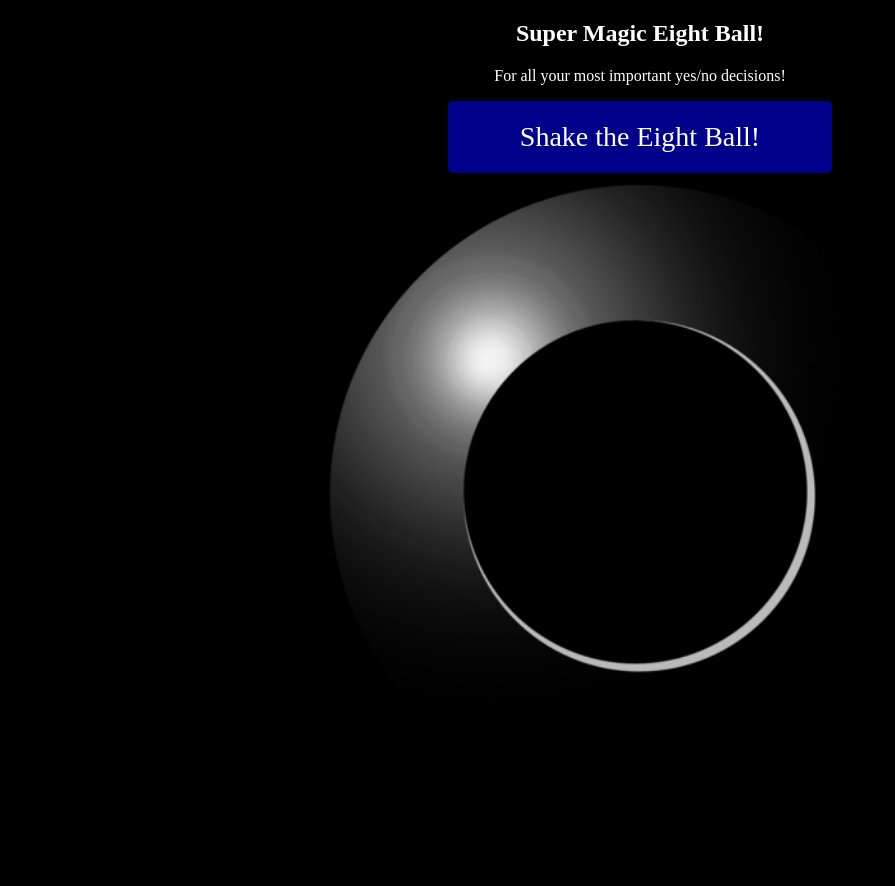
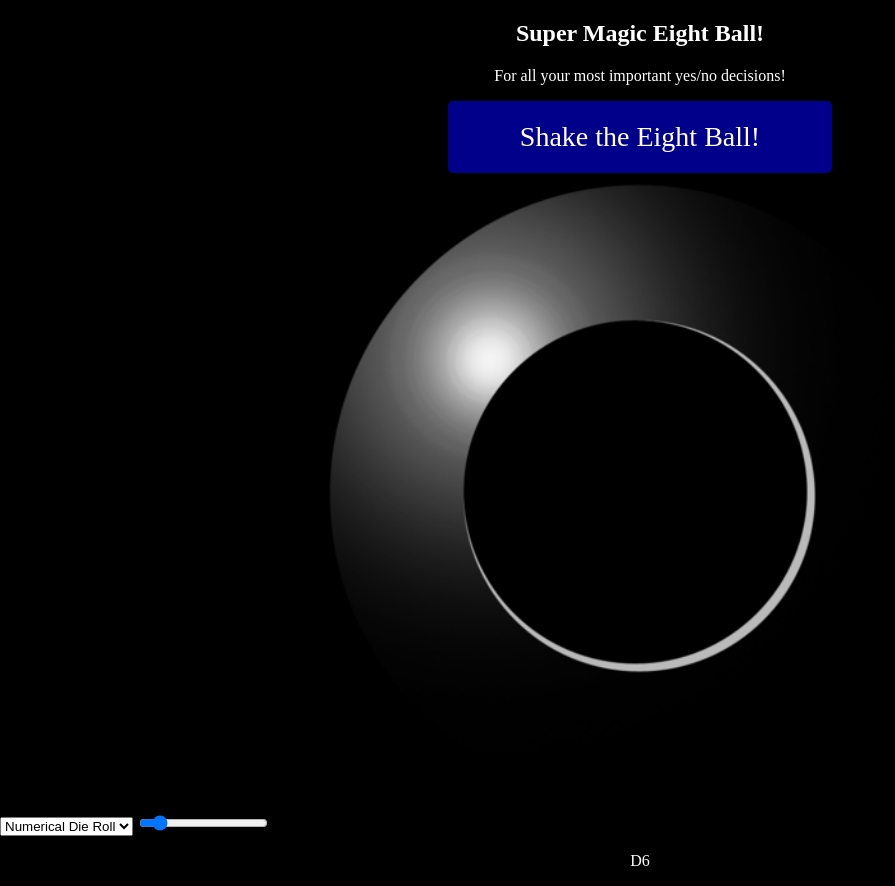
Before and after one commit to depthstar/magic-eight-ball, a website: page index.html in a window 1280 px wide. Shown: the whole page, without its empty margins (0-895 px from the left). Before the commit the page ends 813 px from the top, so only its background shows below. Drawn offline with Linux system fonts and the light colour scheme; a web font is replaced by a local one.

Commit message:
began customization

```diff
--- a/index.html
+++ b/index.html
@@ -18,6 +18,26 @@
         <script src="magic-eight-ball.js"></script>
         <p id="answer"></p>
     </div>
+    <div class="customizer">
+        <select name="custom" id="custom">
+            <option value="numerical">Numerical Die Roll</option>
+            <option value="headstails">Heads or Tails</option>
+            <option value="twentyquestions">Twenty Questions!</option>
+          </select>
+        <input type="range" min="2" max="36" value="6" class="slider" id="myRange">
+        <p>D<span id="demo"></span></p>
+        <script>
+            var slider = document.getElementById("myRange");
+            var output = document.getElementById("demo");
+            output.innerHTML = slider.value; // Display the default slider value
+
+            // Update the current slider value (each time you drag the slider handle)
+            slider.oninput = function() {
+            output.innerHTML = this.value;
+}
+        </script>
+    </div>
 </body>
 
+
 </html>
```
